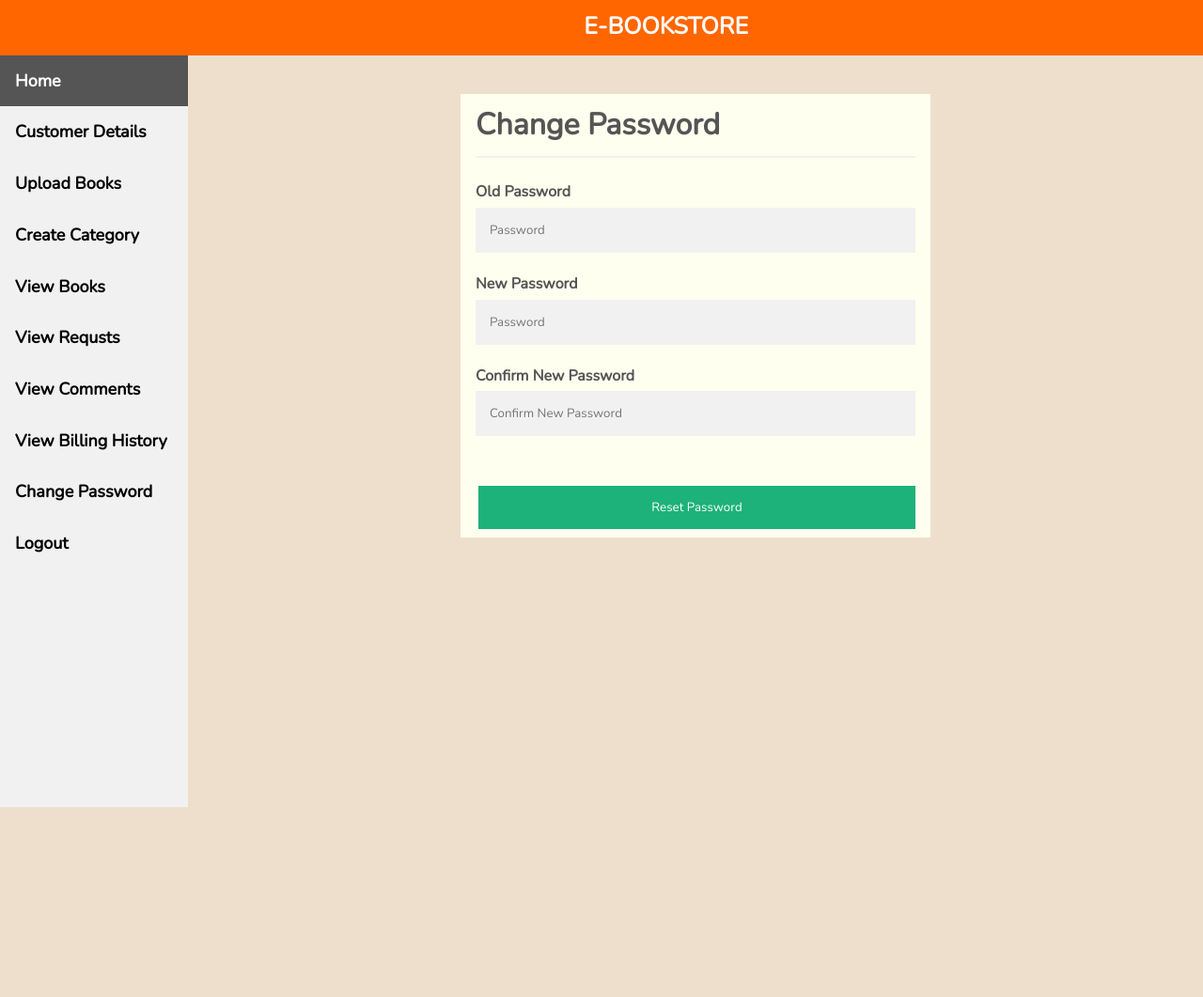
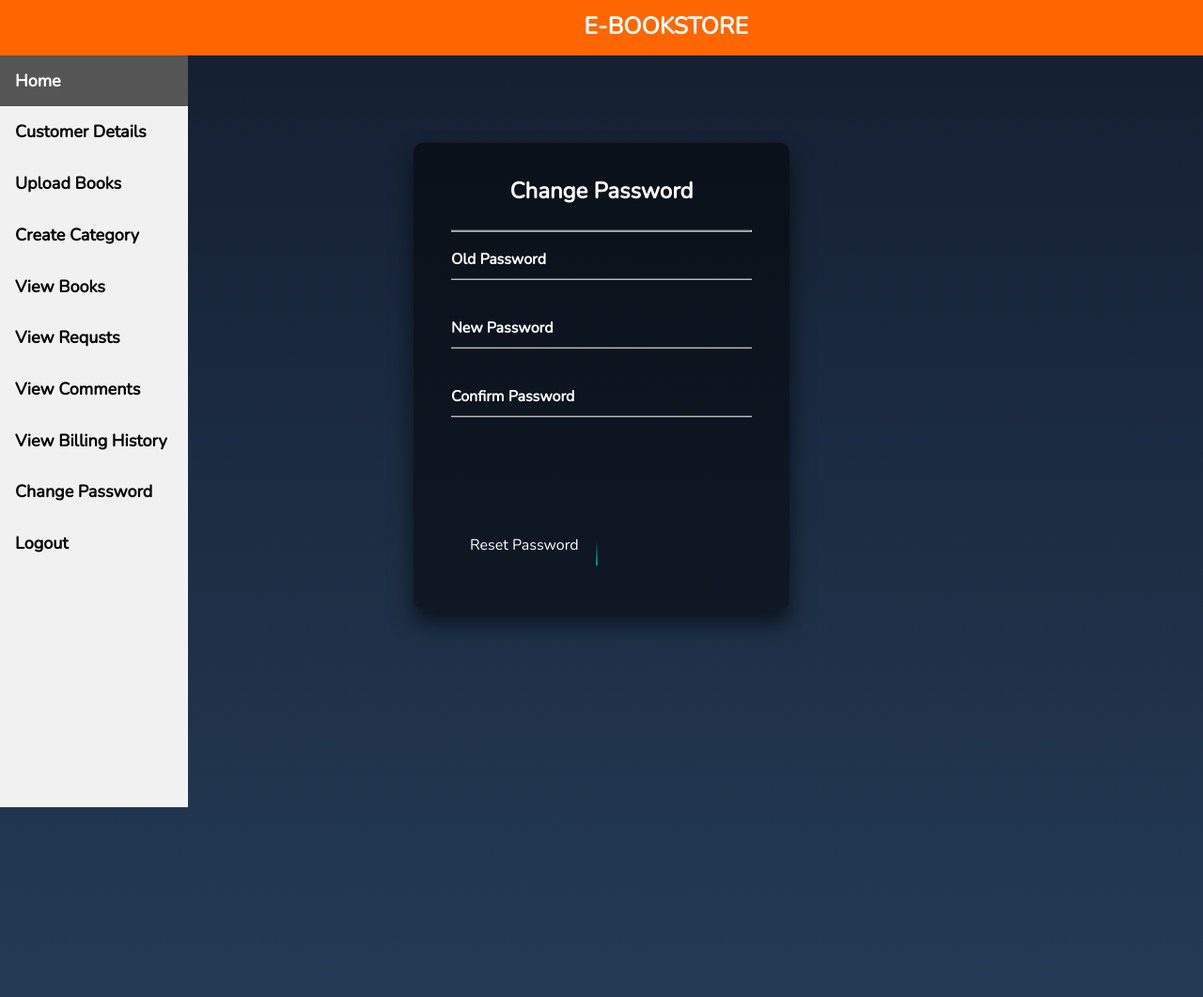
Before and after one commit to sachinraghult/e-bookstore, a PHP site: page /admin/adminpwd.php in a window 1280 px wide. Shown: the whole page at 94% size. Before the commit the page ends 859 px from the top, so only its background shows below. Run offline with PHP 8.4, Linux system fonts and the light colour scheme; a user stored in the database is signed in; a stand-in replaces the project's code that opens the database connection.

Commit message:
Form changes

```diff
--- a/admin/adminpwd.php
+++ b/admin/adminpwd.php
@@ -4,12 +4,13 @@
     header("location:admin/");
   }
   include("../db.php");
+  include("header.php");
 ?>
 
 <!DOCTYPE html>
 <html>
 <head>
-    <link rel="stylesheet" type="text/css" href="../css/register.css">
+    <link rel="stylesheet" type="text/css" href="../css/login.css">
     <title>Change password</title>
 
     <script type="text/javascript">
@@ -33,11 +34,9 @@
 </head>
 <body>
 
-<?php include("header.php");?>
-
+<div class="login-box" style="margin: auto">
+<h2>Change Password</h2>
 <form action="<?php echo $_SERVER["PHP_SELF"];?>" method="post">
-  <div class="container content" style="width: 500px; height: 50%; margin:auto; margin-top: 40px; background-color:ivory">
-    <h1>Change Password</h1>
     <hr>
     <?php
       if (isset($_POST["reset"]))
@@ -71,23 +70,29 @@
         }
       }
     ?>
+     <div class="user-box">
+      <input type="password" name="oldpwd" required>
+      <label>Old Password</label>
+    </div>
 
-    <label for="oldpwd"><b>Old Password</b></label>
-    <input type="password" placeholder="Password" name="oldpwd" required>
+    <div class="user-box">
+      <input type="password" name="newpwd" id="newpwd" onkeyup="check();" required>
+      <label>New Password</label>
+    </div>
 
-    <label for="newpwd"><b>New Password</b></label>
-    <input type="password" placeholder="Password" name="newpwd" id="newpwd" onkeyup="check();" required>
-
-    <label for="cnfmpwd"><b>Confirm New Password</b></label>
-    <input type="password" placeholder="Confirm New Password" name="cnfmpwd" id="cnfmpwd" onkeyup="check();" required>
+    <div class="user-box">
+      <input type="password" name="cnfmpwd" id="cnfmpwd" onkeyup="check();" required>
+      <label>Confirm Password</label>
+    </div>
 
     <i><span id="message"></span></i><br><br>
 
-    <div class="clearfix" style="padding-left: 3px">
-      <button type="submit" class="resetpwd" name="reset">Reset Password</button>
-    </div>
-  </div>
-</form>
-
-</body>
-</html>
+    <a>
+    <button type="submit" class="resetpwd" name="reset" style="color: white; font-size: 100%; font-family: inherit; border: none; padding: 0!important; background: none!important; cursor: pointer;">
+      <span></span>
+      <span></span>
+      Reset Password
+    </button>
+    </a>
+  </form>
+</div>
--- a/css/login.css
+++ b/css/login.css
@@ -1,6 +1,3 @@
-html {
-  height: 100%;
-}
 body {
   margin:0;
   padding:0;
```
